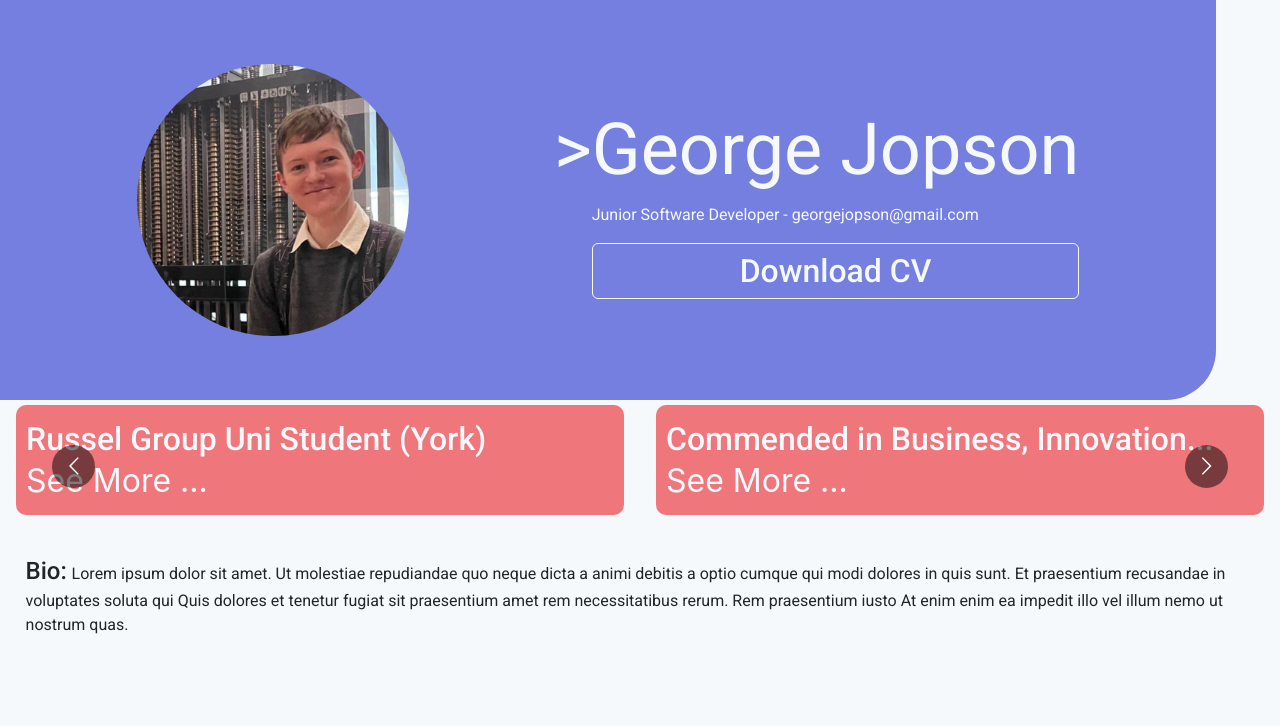
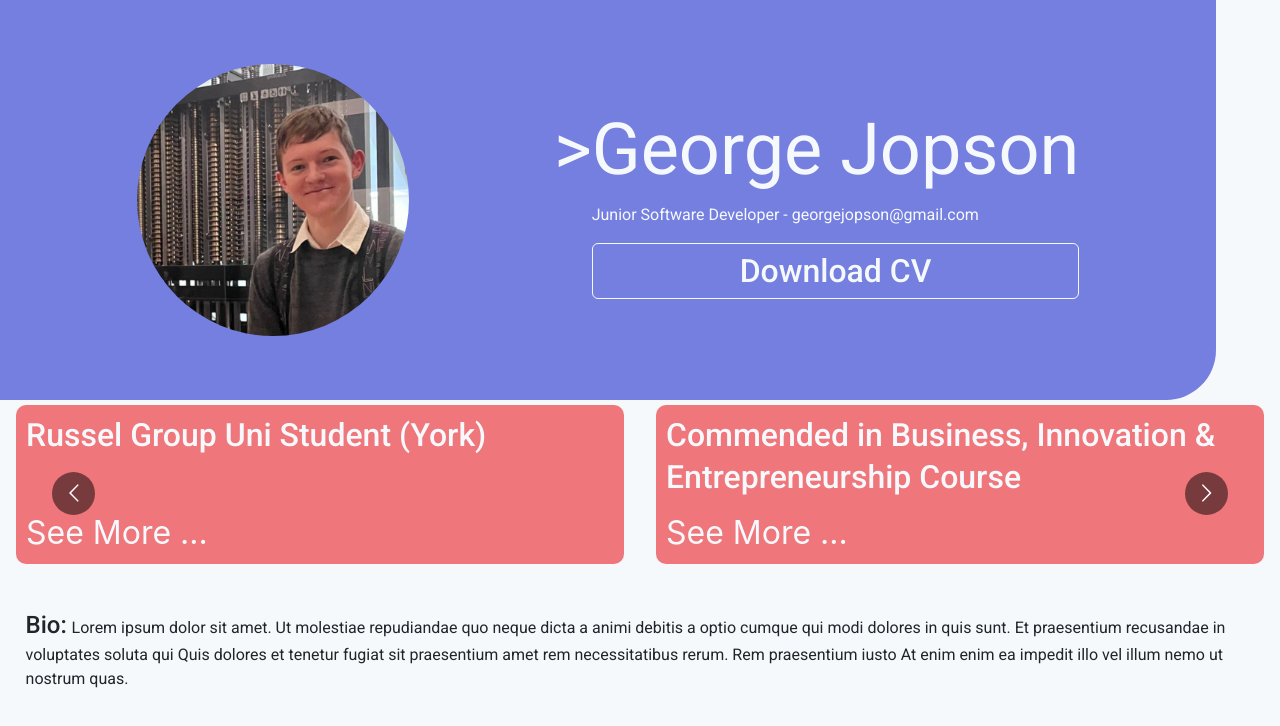
Before and after one commit to GeorgeJopson/GeorgeJopson.github.io, a React (Create React App) app: page / in a window 1280 px wide. Shown: the top 726 px of the page. Built offline with nearby package versions, Linux system fonts and the light colour scheme.

Commit message:
Add line clamping to carousel items

```diff
--- a/src/AchievementCarousel/AchievementCarousel.css
+++ b/src/AchievementCarousel/AchievementCarousel.css
@@ -18,7 +18,16 @@
 }
 
 .carouselItemText{
+  display: -webkit-box;
+  line-clamp:2;
+  -webkit-line-clamp:2;
+  text-overflow: ellipsis;
+  -webkit-box-orient: vertical;
+  overflow: hidden;
   margin-bottom:0;
+  font-size: 1em;
+  line-height:1.3em;
+  height:3.2em;
 }
 
 .seeMore{
--- a/src/AchievementCarousel/AchievementCarousel.js
+++ b/src/AchievementCarousel/AchievementCarousel.js
@@ -27,9 +27,10 @@
   const achievements = achievementData.achievements
   const carouselItems = achievements.map(achievement=>{
     let titleText = achievement.title
-    if (titleText.length>36){
-      titleText= titleText.slice(0,33) +"..."
-    }
+
+    // if (titleText.length>36){
+    //   titleText= titleText.slice(0,33) +"..."
+    // }
     return (
       <div className="carouselItem">
         <p className="robotoMedium carouselItemText">{titleText}</p>
```
